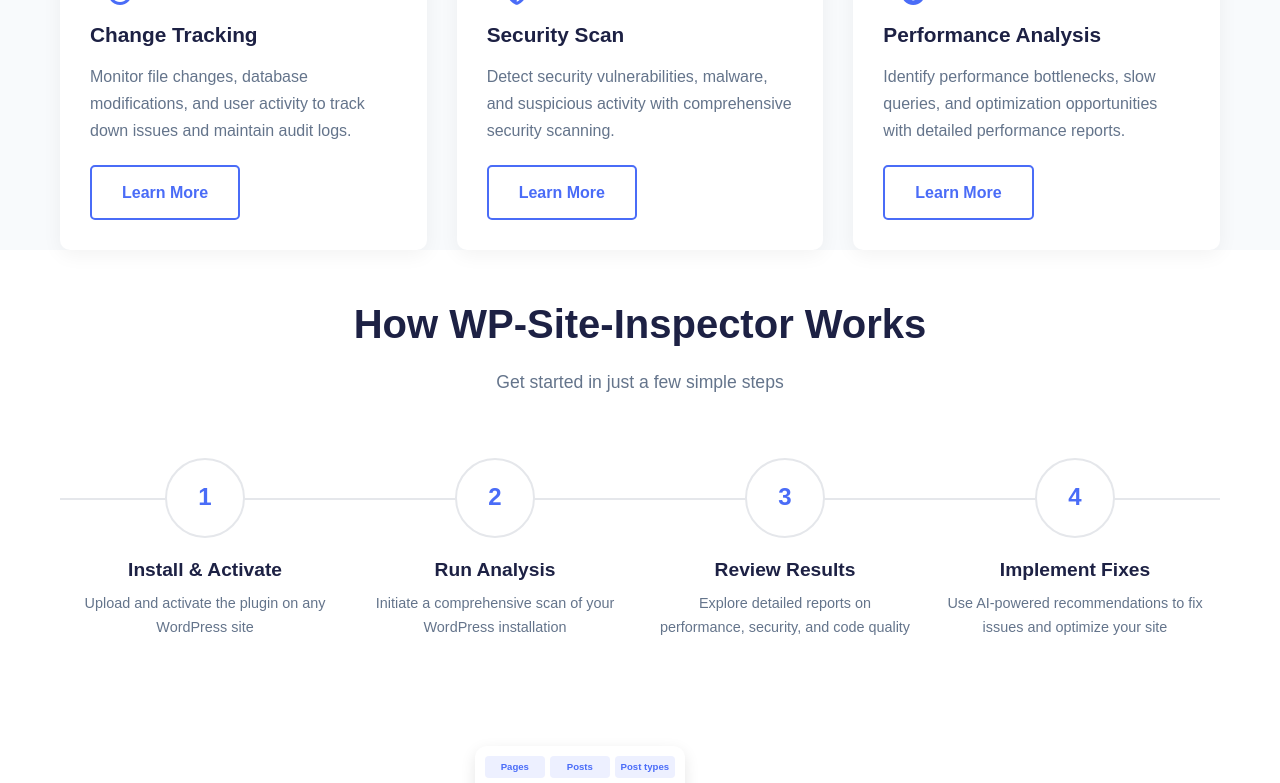
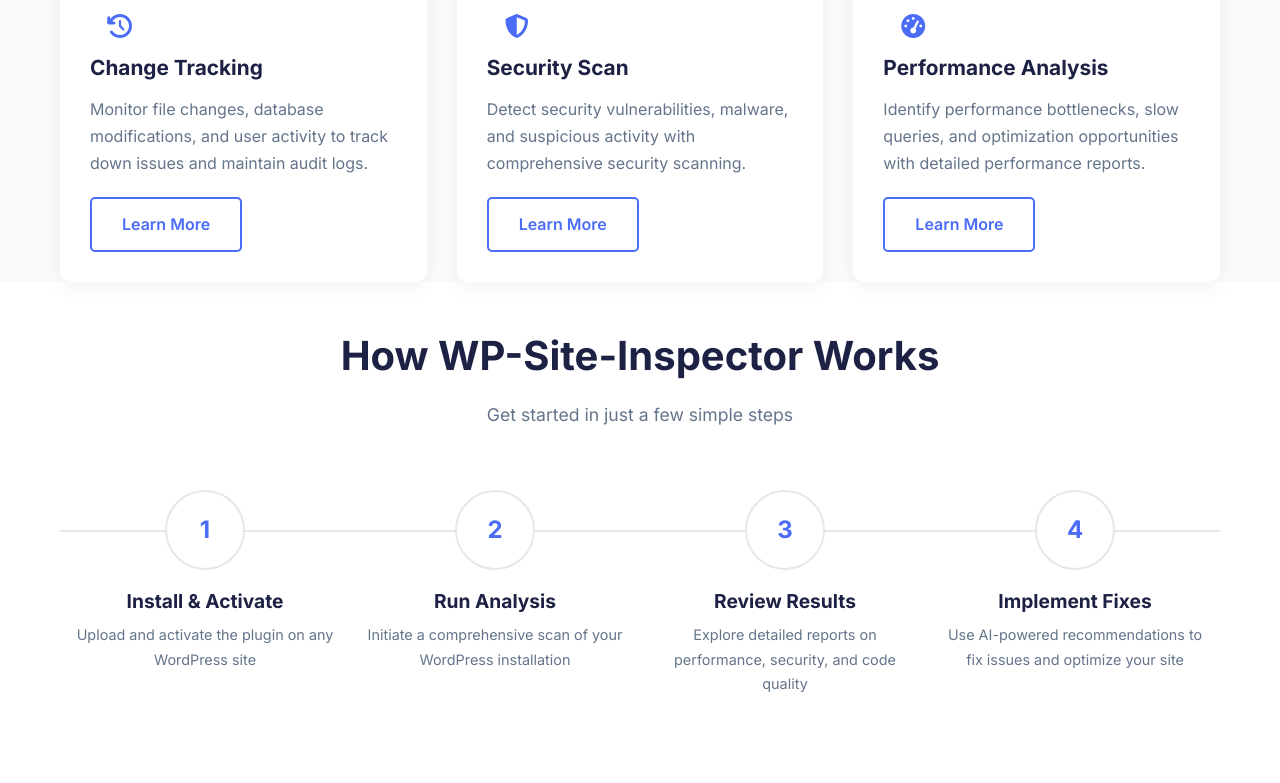
Before and after one commit to prathushan/wpsia-svelte, a SvelteKit app: page / in a window 1280 px wide. Shown: the part 1372-2155 px from the top of the page. Built offline with nearby package versions, Linux system fonts and the light colour scheme.

Commit message:
change in the font-family

```diff
--- a/src/app.css
+++ b/src/app.css
@@ -16,7 +16,7 @@
   margin: 0;
   padding: 0;
   box-sizing: border-box;
-  font-family: Arial, Helvetica, sans-serif;
+   font-family: 'Inter', sans-serif;
 }
 
 body {
@@ -760,7 +760,7 @@
   top: -10px;
   color: #eaeaea;
   font-weight: 700;
-  font-family: serif;
+  /* font-family: serif; */
   line-height: 1;
 }
 
--- a/src/app.html
+++ b/src/app.html
@@ -4,6 +4,7 @@
 		<meta charset="utf-8" />
 		<link rel="icon" href="%sveltekit.assets%/sia.jpg" />
 		<meta name="viewport" content="width=device-width, initial-scale=1" />
+		 <link href="https://fonts.googleapis.com/css2?family=Inter:wght@400;500;600;700&display=swap" rel="stylesheet" />
 		%sveltekit.head%
 	</head>
 	<body data-sveltekit-preload-data="hover">
```
